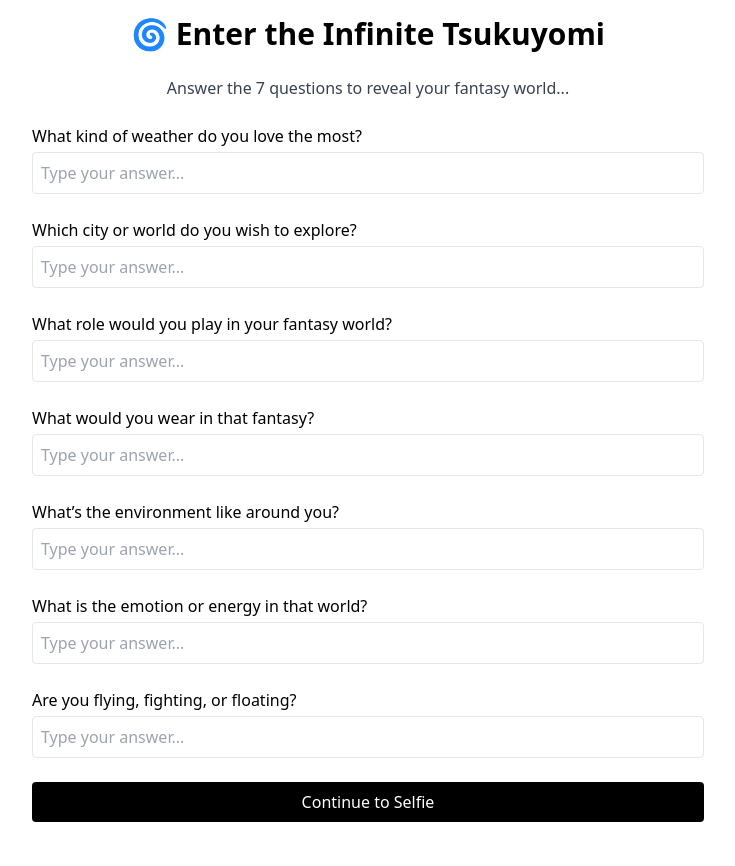
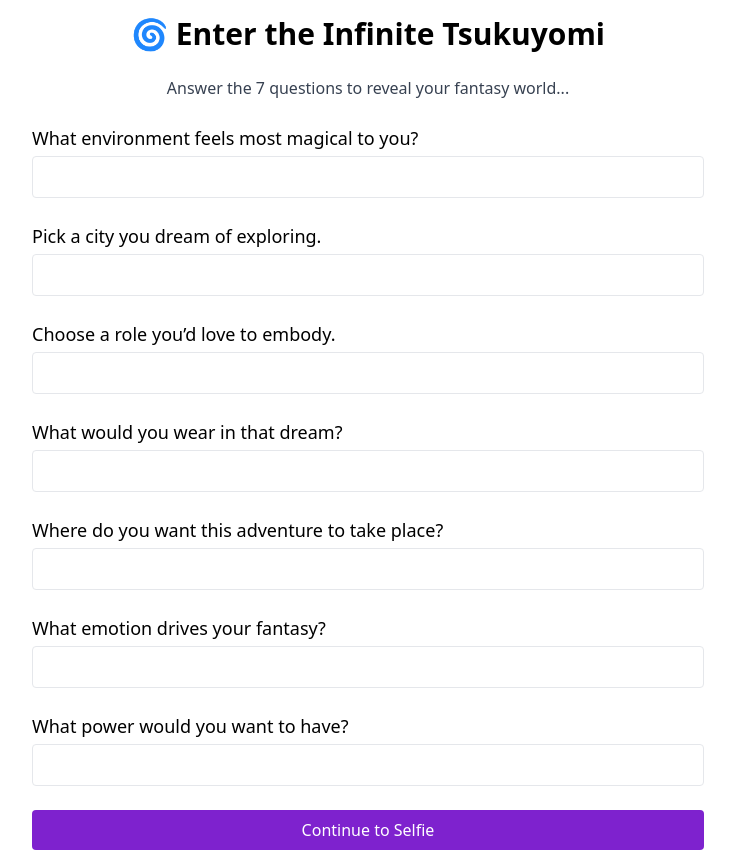
Before and after one commit to saifkazi25/IT129, a Next.js app: page / in a window 1280 px wide. Shown: the whole page, without its empty margins (272-1007 px from the left). Before the commit the page ends 838 px from the top, so only its background shows below. Built offline with nearby package versions, Linux system fonts and the light colour scheme.

Commit message:
Update QuizForm.tsx

```diff
--- a/components/QuizForm.tsx
+++ b/components/QuizForm.tsx
@@ -1,57 +1,51 @@
-"use client";
+'use client';
 
-import { useRouter } from "next/navigation";
-import { useState } from "react";
+import React, { useState } from 'react';
+import { useRouter } from 'next/navigation';
 
 const questions = [
-  "What kind of weather do you love the most?",
-  "Which city or world do you wish to explore?",
-  "What role would you play in your fantasy world?",
-  "What would you wear in that fantasy?",
-  "What’s the environment like around you?",
-  "What is the emotion or energy in that world?",
-  "Are you flying, fighting, or floating?"
+  'What environment feels most magical to you?',
+  'Pick a city you dream of exploring.',
+  'Choose a role you’d love to embody.',
+  'What would you wear in that dream?',
+  'Where do you want this adventure to take place?',
+  'What emotion drives your fantasy?',
+  'What power would you want to have?',
 ];
 
 export default function QuizForm() {
-  const [answers, setAnswers] = useState<string[]>(Array(questions.length).fill(""));
   const router = useRouter();
+  const [answers, setAnswers] = useState(Array(questions.length).fill(''));
 
   const handleChange = (index: number, value: string) => {
-    const updated = [...answers];
-    updated[index] = value;
-    setAnswers(updated);
+    const newAnswers = [...answers];
+    newAnswers[index] = value;
+    setAnswers(newAnswers);
   };
 
   const handleSubmit = (e: React.FormEvent) => {
     e.preventDefault();
-    if (answers.some((a) => !a)) {
-      alert("Please answer all questions");
-      return;
-    }
-
-    localStorage.setItem("quizAnswers", JSON.stringify(answers));
-    router.push("/selfie");
+    localStorage.setItem('quizAnswers', JSON.stringify(answers));
+    router.push('/selfie');
   };
 
   return (
     <form onSubmit={handleSubmit} className="space-y-6">
       {questions.map((q, i) => (
-        <div key={i} className="flex flex-col">
-          <label className="mb-1 font-medium">{q}</label>
+        <div key={i}>
+          <label className="block font-medium text-lg mb-1">{q}</label>
           <input
             type="text"
+            className="w-full border px-4 py-2 rounded"
             value={answers[i]}
             onChange={(e) => handleChange(i, e.target.value)}
-            className="border p-2 rounded"
-            placeholder="Type your answer..."
             required
           />
         </div>
       ))}
       <button
         type="submit"
-        className="w-full bg-black text-white py-2 px-4 rounded hover:bg-gray-800"
+        className="w-full py-2 bg-purple-700 text-white rounded hover:bg-purple-800"
       >
         Continue to Selfie
       </button>
```
